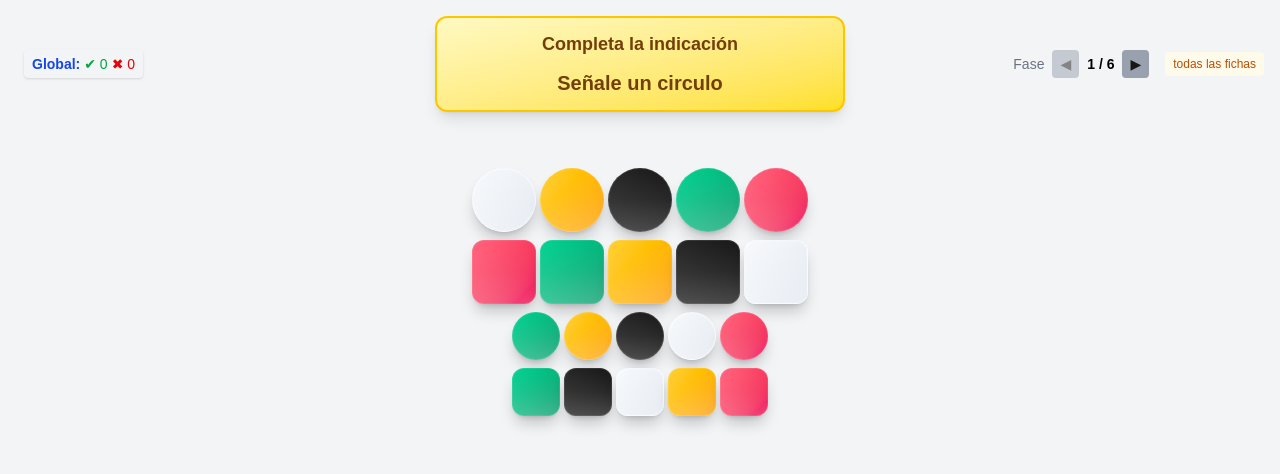
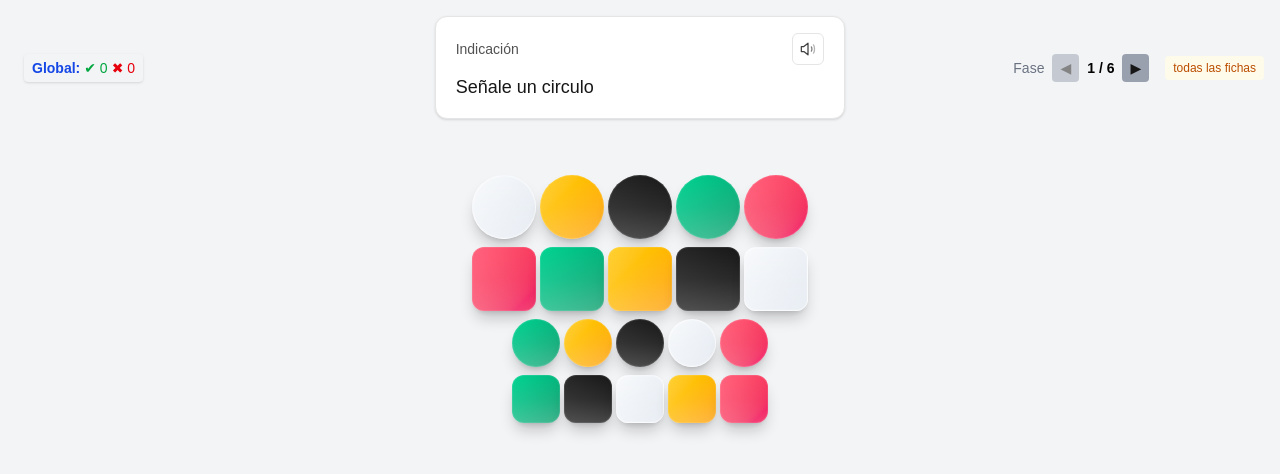
Before and after one commit to EdgarJr28/Ludy-dnd-test, a Next.js app: page / in a window 1280 px wide. Shown: the top 474 px of the page. Built offline with nearby package versions, Linux system fonts and the light colour scheme.

Commit message:
feat: Agregar soporte para lectura automática de texto y botones de control de voz en el componente IndicacionCartel

```diff
--- a/src/components/IndicacionCartel.tsx
+++ b/src/components/IndicacionCartel.tsx
@@ -4,30 +4,191 @@ interface IndicacionCartelProps {
   texto: string;
   onAleatoria?: () => void;
   mostrarBoton?: boolean;
+  /** Lee en voz alta automáticamente cuando cambia `texto` (por defecto true) */
+  autoLeer?: boolean;
+  /** Lang para TTS, ej. "es-ES" | "es-MX" */
+  lang?: string;
+  /** Clases extra para el contenedor */
+  className?: string;
 }
 
-const IndicacionCartel: React.FC<IndicacionCartelProps> = ({ texto, onAleatoria, mostrarBoton = false }) => {
+const SpeakerIcon = ({ active = false }: { active?: boolean }) => (
+  <svg
+    aria-hidden="true"
+    width="20"
+    height="20"
+    viewBox="0 0 24 24"
+    fill="none"
+  >
+    <path
+      d="M4 9v6h3l5 4V5L7 9H4Z"
+      stroke="currentColor"
+      strokeWidth="1.5"
+      strokeLinecap="round"
+      strokeLinejoin="round"
+      opacity={active ? 0.9 : 1}
+    />
+    <path
+      d="M16 9.5c.9 1 .9 4 0 5"
+      stroke="currentColor"
+      strokeWidth="1.5"
+      strokeLinecap="round"
+      opacity={0.7}
+    />
+    <path
+      d="M18.5 7c1.8 2 1.8 8 0 10"
+      stroke="currentColor"
+      strokeWidth="1.5"
+      strokeLinecap="round"
+      opacity={0.4}
+    />
+  </svg>
+);
+
+const ShuffleIcon = () => (
+  <svg aria-hidden="true" width="20" height="20" viewBox="0 0 24 24" fill="none">
+    <path d="M16 3h5v5" stroke="currentColor" strokeWidth="1.5" strokeLinecap="round" />
+    <path d="M3 7h7c3 0 4 3 5 5s2 5 6 5" stroke="currentColor" strokeWidth="1.5" strokeLinecap="round" fill="none"/>
+    <path d="M21 16v5h-5" stroke="currentColor" strokeWidth="1.5" strokeLinecap="round" />
+    <path d="M3 17h5" stroke="currentColor" strokeWidth="1.5" strokeLinecap="round" />
+  </svg>
+);
+
+const IndicacionCartel: React.FC<IndicacionCartelProps> = ({
+  texto,
+  onAleatoria,
+  mostrarBoton = false,
+  autoLeer = true,
+  lang = "es-ES",
+  className = "",
+}) => {
+  const [hablando, setHablando] = React.useState(false);
+  const supportsTTS = typeof window !== "undefined" && "speechSynthesis" in window;
+  const utteranceRef = React.useRef<SpeechSynthesisUtterance | null>(null);
+
+  // Elegir una voz española si existe
+  const getVoice = React.useCallback(() => {
+    if (!supportsTTS) return null;
+    const voices = window.speechSynthesis.getVoices();
+    const preferred = voices.find(v => v.lang?.toLowerCase().startsWith(lang.toLowerCase()));
+    return preferred ?? null;
+  }, [supportsTTS, lang]);
+
+  const hablar = React.useCallback((t: string) => {
+    if (!supportsTTS || !t) return;
+    const synth = window.speechSynthesis;
+    synth.cancel();
+    const u = new SpeechSynthesisUtterance(t);
+    u.lang = lang;
+    const voice = getVoice();
+    if (voice) u.voice = voice;
+    u.onstart = () => setHablando(true);
+    u.onend = () => setHablando(false);
+    u.onerror = () => setHablando(false);
+    utteranceRef.current = u;
+    synth.speak(u);
+  }, [supportsTTS, getVoice, lang]);
+
+  const detener = React.useCallback(() => {
+    if (!supportsTTS) return;
+    window.speechSynthesis.cancel();
+    setHablando(false);
+  }, [supportsTTS]);
+
+  const toggleVoz = React.useCallback(() => {
+    if (!supportsTTS) return;
+    if (hablando) detener();
+    else hablar(texto);
+  }, [supportsTTS, hablando, detener, hablar, texto]);
+
+  // Autoleer cuando cambia el texto
+  React.useEffect(() => {
+    if (!supportsTTS) return;
+    // iOS carga voces de forma perezosa; forzamos acceso
+    window.speechSynthesis.getVoices();
+    if (autoLeer && texto) {
+      hablar(texto);
+    }
+    // cleanup
+    return () => {
+      window.speechSynthesis.cancel();
+    };
+  }, [texto, autoLeer, supportsTTS, hablar]);
+
   return (
-    <div className="order-1 md:order-2 flex items-center justify-center w-full">
-      <div className="mx-auto w-full max-w-xl px-4 py-3 rounded-xl shadow-lg bg-gradient-to-br from-yellow-100 to-yellow-300 border-2 border-yellow-400 flex flex-col items-center gap-2">
-        <div className="flex items-center gap-2 mb-1">
-          {/* <span className="text-2xl">📢</span> */}
-          <span className="text-base sm:text-lg font-bold text-yellow-900">
-            Completa la indicación
-          </span>
-        </div>
-        <span className="font-semibold text-center text-yellow-900 text-lg sm:text-xl break-words leading-snug">
-          {texto}
-        </span>
+    <div className={`order-1 md:order-2 w-full flex items-center justify-center ${className}`}>
+      <section
+        className="
+          mx-auto w-full max-w-xl
+          rounded-xl border border-neutral-200 dark:border-neutral-800
+          bg-white dark:bg-neutral-900
+          shadow-sm
+          px-4 py-3 md:px-5 md:py-4
+          transition-shadow
+        "
+        aria-label="Cartel de indicación"
+      >
+        <header className="flex items-center justify-between gap-3 mb-2">
+          <h2 className="text-sm font-medium text-neutral-600 dark:text-neutral-300">
+            Indicación
+          </h2>
+          <div className="flex items-center gap-2">
+            {supportsTTS && (
+              <button
+                type="button"
+                onClick={toggleVoz}
+                aria-pressed={hablando}
+                title={hablando ? "Detener lectura" : "Escuchar indicación"}
+                className="
+                  inline-flex items-center justify-center
+                  h-8 w-8 rounded-md
+                  border border-neutral-200 dark:border-neutral-700
+                  text-neutral-700 dark:text-neutral-200
+                  hover:bg-neutral-50 dark:hover:bg-neutral-800
+                  focus:outline-none focus-visible:ring-2 focus-visible:ring-neutral-400/60 dark:focus-visible:ring-neutral-500/60
+                  transition-colors
+                "
+              >
+                <SpeakerIcon active={hablando} />
+                <span className="sr-only">{hablando ? "Detener lectura" : "Escuchar indicación"}</span>
+              </button>
+            )}
             {mostrarBoton && (
               <button
-            className="mt-2 px-3 py-1 bg-yellow-400 hover:bg-yellow-500 text-yellow-900 rounded font-semibold text-sm shadow"
+                type="button"
                 onClick={onAleatoria}
+                className="
+                  inline-flex items-center gap-2 h-8
+                  rounded-md px-2.5
+                  text-sm font-medium
+                  border border-neutral-200 dark:border-neutral-700
+                  text-neutral-700 dark:text-neutral-200
+                  hover:bg-neutral-50 dark:hover:bg-neutral-800
+                  focus:outline-none focus-visible:ring-2 focus-visible:ring-neutral-400/60 dark:focus-visible:ring-neutral-500/60
+                  transition-colors
+                "
+                title="Nueva indicación aleatoria"
               >
-            🔀 Aleatoria
+                <ShuffleIcon />
+                Aleatoria
               </button>
             )}
           </div>
+        </header>
+
+        <p
+          className="
+            text-base md:text-lg leading-relaxed
+            text-neutral-900 dark:text-neutral-100
+            font-medium
+            break-words
+          "
+          // Evita doble lectura por lector de pantalla si además usas TTS
+          aria-live="off"
+        >
+          {texto}
+        </p>
+      </section>
     </div>
   );
 };
```
Lines whose indentation alone changed are shown as unchanged.
